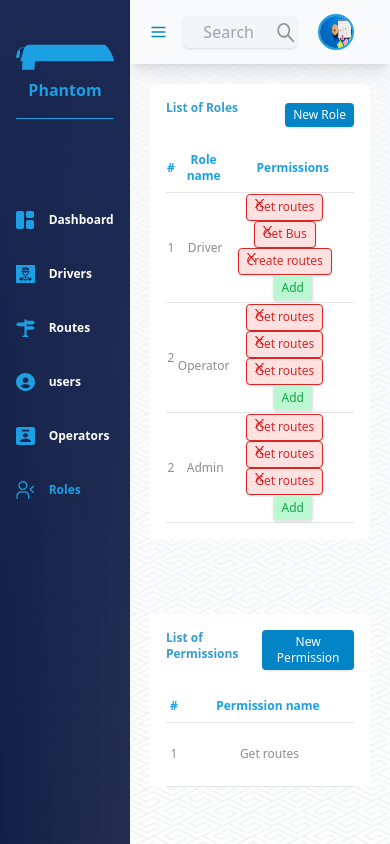
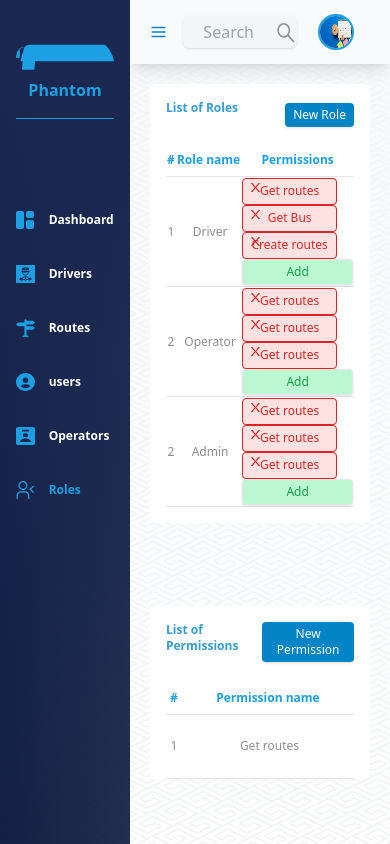
Before and after one commit to atlp-rwanda/phantom-fe-techode, a React (Create React App) app: page /roles in a window 390 px wide. Built offline with nearby package versions, Linux system fonts and the light colour scheme.

Commit message:
ft-permissions-tp32 working on responsiveness

```diff
--- a/src/components/roles/Roles.js
+++ b/src/components/roles/Roles.js
@@ -224,7 +224,7 @@ const Roles = () => {
                                 <td  className='text-secondary-200 font-sans text-xs text-center md:text-sm md:font-sans'>
                                     <LebalTextButton text='J' type='primary' /> Driver
                                 </td>
-                                <td  className='text-secondary-200 font-sans text-xs text-center md:text-sm md:font-sans'>
+                                <td  className='text-secondary-200 flex flex-col md:flex md:flex-row font-sans text-xs text-center md:text-sm md:font-sans'>
                                     <PermissionButton name="Get routes" type="danger" styles="bg-danger-100 hover:bg-danger-200 mr-4" svg={deletePermission} styleDelete="md:ml-24 -mt-4 pb-2"/>
                                     <PermissionButton name="Get Bus" type="danger" styles="bg-danger-100 hover:bg-danger-200 mr-4" svg={deletePermission} styleDelete="md:ml-24 -mt-4 pb-2"/>
                                     <PermissionButton name="Create routes" type="danger" styles="bg-danger-100 hover:bg-danger-200 mr-4" svg={deletePermission} styleDelete="md:ml-28 -mt-4 pb-2" />
@@ -238,7 +238,7 @@ const Roles = () => {
                                 <td  className='text-secondary-200 font-sans text-xs text-center md:text-sm md:font-sans'>
                                     <LebalTextButton text='J' type='primary' /> Operator
                                 </td>
-                                <td  className='text-secondary-200 font-sans text-xs text-center md:text-sm md:font-sans'>
+                                <td  className='flex flex-col md:flex md:flex-row text-secondary-200 font-sans text-xs text-center md:text-sm md:font-sans'>
                                     <PermissionButton name="Get routes" type="danger" styles="bg-danger-100 hover:bg-danger-200 mr-4" svg={deletePermission} styleDelete="md:ml-24 -mt-4 pb-2"/>
                                     <PermissionButton name="Get routes" type="danger" styles="bg-danger-100 hover:bg-danger-200 mr-4" svg={deletePermission} styleDelete="md:ml-24 -mt-4 pb-2"/>
                                     <PermissionButton name="Get routes" type="danger" styles="bg-danger-100 hover:bg-danger-200 mr-4" svg={deletePermission} styleDelete="md:ml-24 -mt-4 pb-2"/>
@@ -252,7 +252,7 @@ const Roles = () => {
                                 <td  className='text-secondary-200 font-sans text-xs text-center md:text-sm md:font-sans'>
                                     <LebalTextButton text='J' type='primary' /> Admin
                                 </td>
-                                <td  className='text-secondary-200 font-sans text-xs text-center md:text-sm md:font-sans'>
+                                <td  className='flex flex-col md:flex md:flex-row text-secondary-200 font-sans text-xs text-center md:text-sm md:font-sans'>
                                     <PermissionButton name="Get routes" type="danger" styles="bg-danger-100 hover:bg-danger-200 mr-4" svg={deletePermission} styleDelete="md:ml-24 -mt-4 pb-2"/>
                                     <PermissionButton name="Get routes" type="danger" styles="bg-danger-100 hover:bg-danger-200 mr-4" svg={deletePermission} styleDelete="md:ml-24 -mt-4 pb-2"/>
                                     <PermissionButton name="Get routes" type="danger" styles="bg-danger-100 hover:bg-danger-200 mr-4" svg={deletePermission} styleDelete="md:ml-24 -mt-4 pb-2"/>
```
